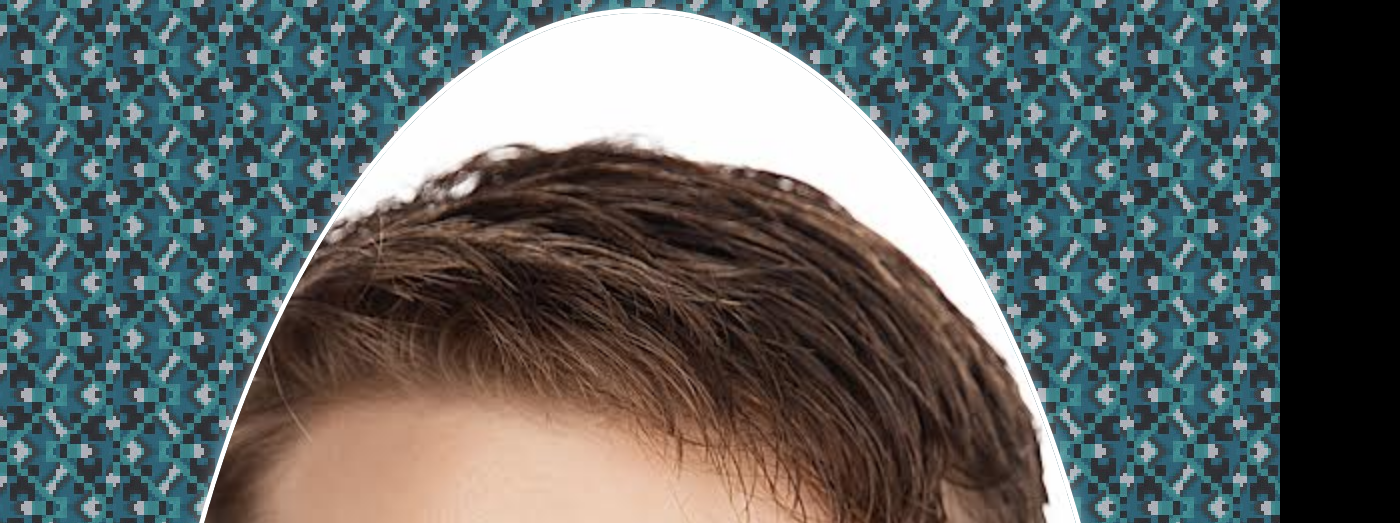
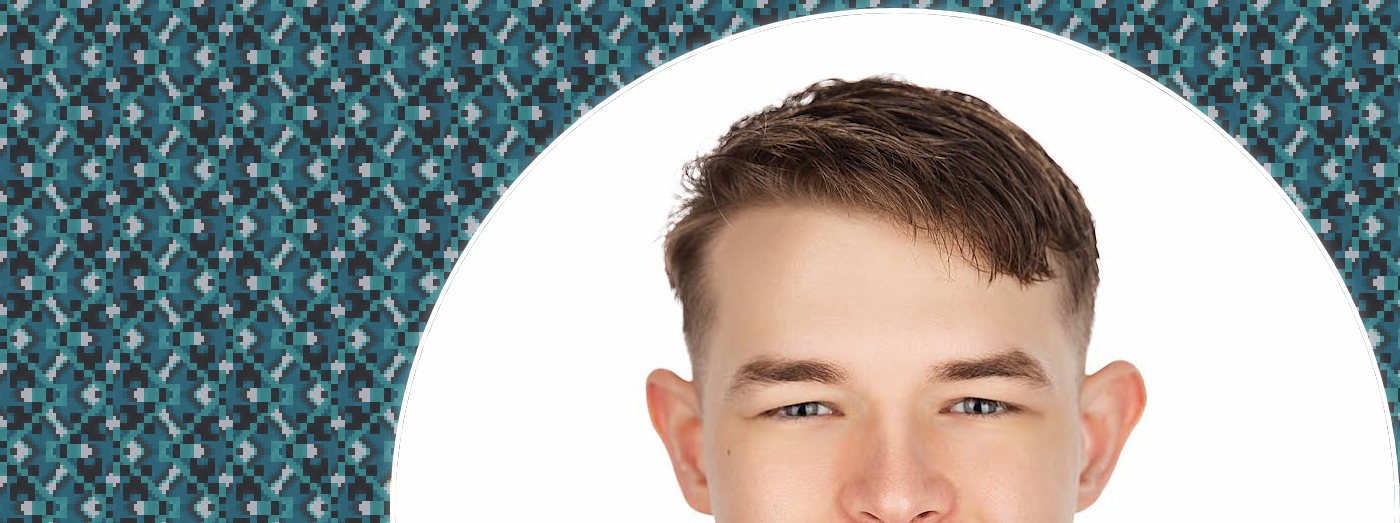
Before and after one commit to phva8391/website, a plain HTML site: page index.html in a window 1280 px wide. Shown: the top 523 px of the page, 1400 px wide, since content can reach past the window. Drawn offline with Linux system fonts and the light colour scheme.

Commit message:
9rd commit

```diff
--- a/index.html
+++ b/index.html
@@ -10,14 +10,28 @@
 <body bgcolor="#000000" background="img/tile.jpg" text="#33ffcc"
 link="#cc99ff" vlink="#66cccc" alink="#ff0066">
 <center>
+  <div style="position: relative; width: 500px; height: 500px;">
+    <!-- Flame GIF background -->
+    <img src="img/flame.gif" style="
+      position: absolute;
+      top: 0; left: 0;
+      width: 100%; height: 100%;
+      z-index: 1;
+      pointer-events: none; /* prevent it from blocking clicks */
+    ">
+
+    <!-- Circular image in front -->
     <img src="img/IMG_5773.JPG" style="
       width: 1000px;
-  height: 2000px;
+      height: 1000px;
       object-fit: cover;
       border-radius: 50%;
       border: 5px solid #ffffff;
       box-shadow: 0 0 15px rgba(255, 255, 255, 0.4);
+      position: relative;
+      z-index: 2;
     ">
+  </div>
 <br>
 
 <span style="font-size: 10em; color: #ffffff; text-shadow:
```
Also changed, not shown: img/flame.gif (added). Lines whose indentation alone changed are shown as unchanged.
